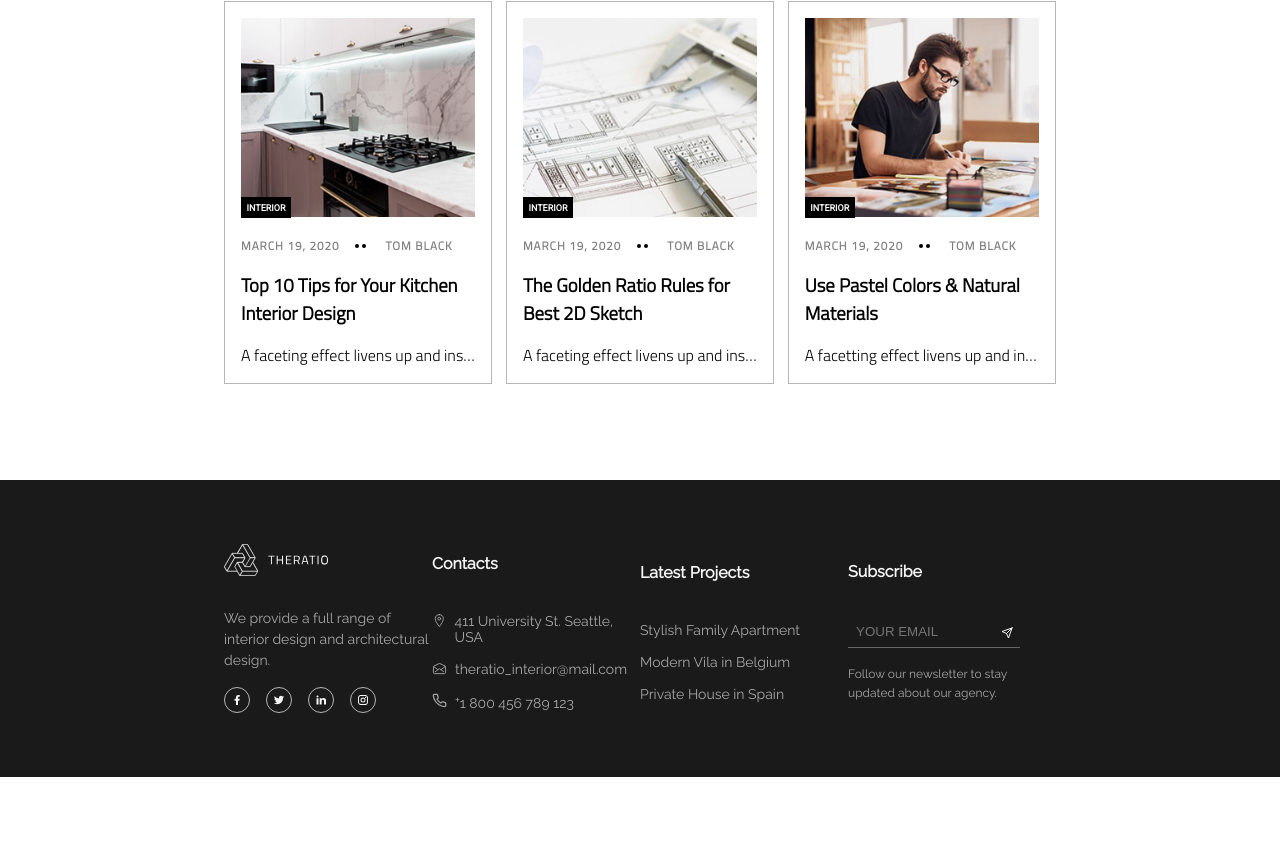
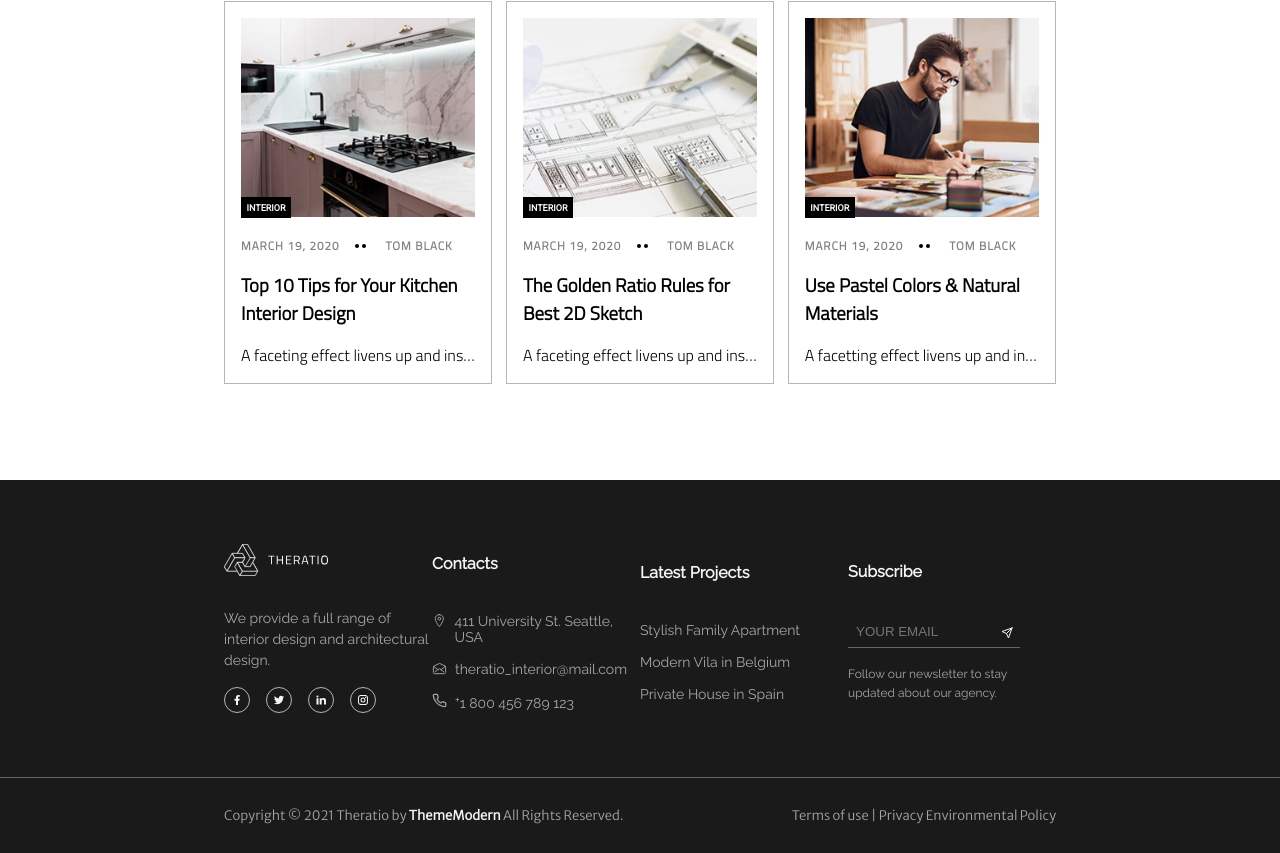
Before and after one commit to SharjeelSIqbal/headwire-assessment, a React (Create React App) app: page / in a window 1280 px wide. Shown: the part 2582-3435 px from the top of the page. Before the commit the page ends 3359 px from the top, so only its background shows below. Built offline with nearby package versions, Linux system fonts and the light colour scheme; a web font is replaced by a local one.

Commit message:
added some styling to the copyright portion of the footer and created more styling with padding in the layout styles.css file

```diff
--- /dev/null
+++ b/src/components/footer-section/footer-copyright.jsx
@@ -0,0 +1,10 @@
+const FooterCopyright = () => (
+  <div className='footer-copyright '>
+    <div className='footer-copyright-content w-container ptb-1 flex space-between align-center merriweather gray-text m-center'>
+      <p>Copyright &copy; 2021 Theratio by <span className='bold white-text footer-copyright-company'>ThemeModern</span> All Rights Reserved.</p>
+      <p><a>Terms of use</a> | <a>Privacy Environmental Policy</a></p>
+    </div>
+  </div>
+)
+
+export default FooterCopyright
--- a/src/components/footer-section/index.js
+++ b/src/components/footer-section/index.js
@@ -0,0 +1,3 @@
+import { default as FooterCopyright } from './footer-copyright'
+
+export { FooterCopyright }
--- a/src/components/footer.jsx
+++ b/src/components/footer.jsx
@@ -2,9 +2,12 @@ import '../css/footer.css'
 import { RiFacebookFill, RiTwitterFill, RiLinkedinFill, RiInstagramLine  } from 'react-icons/ri'
 import { IoMailOpenOutline, IoLocationOutline } from 'react-icons/io5'
 import { FiPhone, FiSend } from 'react-icons/fi'
+import { FooterCopyright } from './footer-section'
 
 const Footer = () => (
-  <footer id='footer' className='footer-background ptb-4'>
+  <>
+  <footer id='footer' className='footer-background'>
+    <div className='ptb-4'>
       <div className='w-container flex align-center space-between m-center raleway'>
         <div className='column g-1 w-25 gray-text'>
           <div className='flex'>
@@ -58,7 +61,10 @@ const Footer = () => (
           <p className="gray-text footer-subscribe mb-1">Follow our newsletter to stay updated about our agency.</p>
         </div>
       </div>
+    </div>
+    <FooterCopyright />
   </footer>
+  </>
 )
 
 export default Footer
--- a/src/css/footer.css
+++ b/src/css/footer.css
@@ -57,3 +57,11 @@ font-size: 15px;
   outline: whitesmoke;
   font-size: 12px;
 }
+
+.footer-copyright {
+  border-top: 1px solid #676767;
+}
+
+.footer-copyright-content {
+  font-size: 13px;
+}
--- a/src/css/layout.css
+++ b/src/css/layout.css
@@ -55,21 +55,6 @@
   margin: 0;
 }
 
-.p-0 {
-  padding: 0;
-}
-
-.ptb-2 {
-  padding: 2rem 0;
-}
-
-.plr-3 {
-  padding: 0rem 2.75rem;
-}
-
-.p-1 {
-  padding: 1rem;
-}
 .m-center {
   margin: 0 auto;
 }
@@ -112,6 +97,30 @@
 
 .mtb-2{
   margin: 2rem 0;
+}
+
+
+/* Padding  */
+
+.p-0 {
+  padding: 0;
+}
+
+.p-1 {
+  padding: 1rem;
+}
+
+.ptb-1 {
+  padding-top: 1rem;
+  padding-bottom: 1rem;
+}
+
+.ptb-2 {
+  padding: 2rem 0;
+}
+
+.plr-3 {
+  padding: 0rem 2.75rem;
 }
 
 .ptb-4 {
```
Lines whose indentation alone changed are shown as unchanged.
